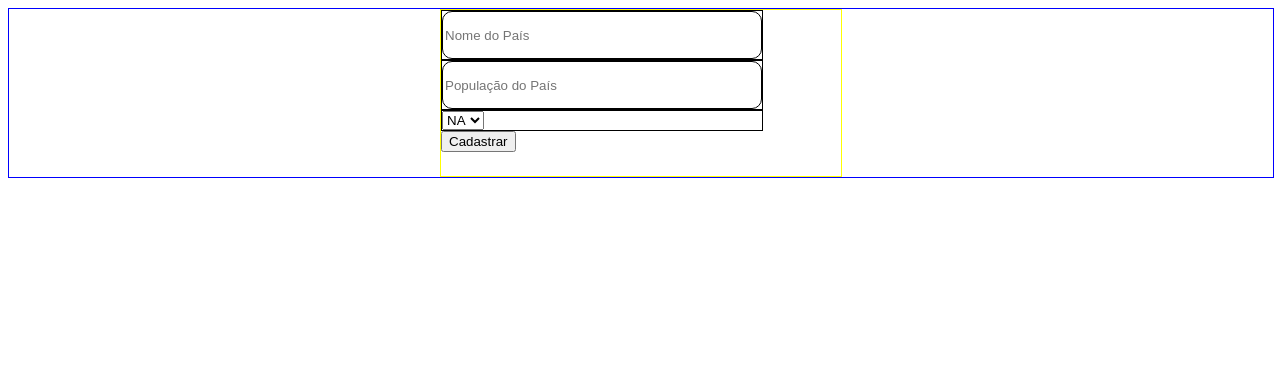
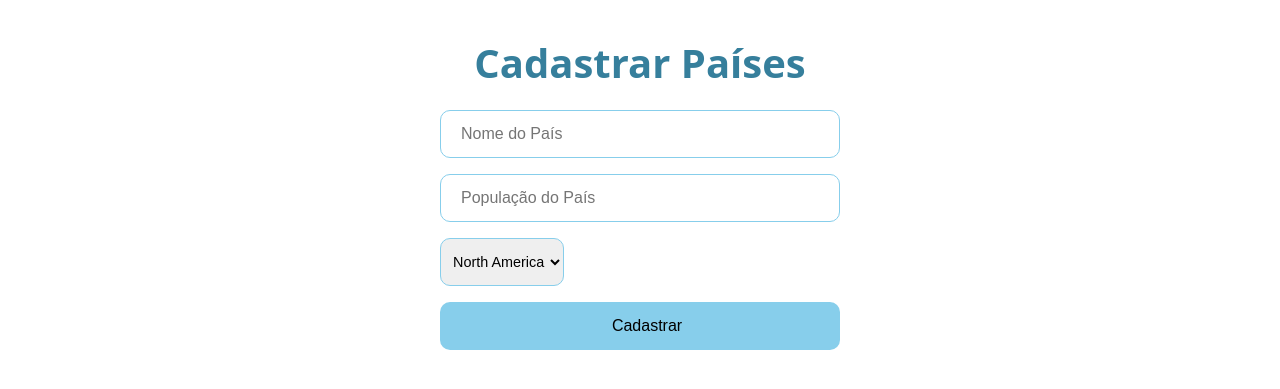
Before and after one commit to mm-fagundes/crud-mundo, a PHP site: page /pags/cadastros/cadastro-paises.php in a window 1280 px wide. Shown: the top 389 px of the page. Run offline with PHP 8.4, Linux system fonts and the light colour scheme.

Commit message:
Estilizacão do formulário
Estilizacão do formulário

```diff
--- a/web/css/style.css
+++ b/web/css/style.css
@@ -1,38 +1,75 @@
+.pg1{
+    width: 100%;
+    display: flex;
+    justify-content: center;
+}
+
 .formulario{
     font-family: system-ui, -apple-system, BlinkMacSystemFont, 'Segoe UI', Roboto, Oxygen, Ubuntu, Cantarell, 'Open Sans', 'Helvetica Neue', sans-serif;
     display: flex;
     justify-content: center;
     flex-direction: row;
     font-size: 3vh;
-    border: 1px solid yellow;
     width: 50vh;
-
 }
 
 .formulario form{
     width: 100%;
 }
 
-
 .box{
+    width: 100%;
     display: flex;
-    justify-content: space-between;
-    align-items: center;
-    width: 80%;
-    border: 1px solid black;
+    justify-content: left;
+    margin-bottom: 2vh;
 }
 
-.formulario input[type="text"], input[type="number"]{
-    border: 1px solid black;
+.box input[type="text"], input[type="number"]{
+    border: 1px solid skyblue;
     border-radius: 10px;
     height: 6vh;
     width: 100%;
+    font-size: 2vh;
+    padding-left: 20px;
+}
+
+.box input[type="number"]::-webkit-outer-spin-button, input[type="number"]::-webkit-inner-spin-button {
+    -webkit-appearance: none;
+    margin: 0;
+}
+
+.box select{
+    height: 6vh;
+    width: 31%;
+    border: 1px solid skyblue;
+    border-radius: 10px;
+    font-size: 1.8vh;
+    padding-left: 8px;
+}
+
+.box input[type="submit"]{
+    background-color: skyblue;
+    border: none;
+    border-radius: 10px;
+    height: 6vh;
+    width: 100%;
+    font-size: 2vh;
+    padding-left: 20px;
+    transition: 0.5s;
 
 }
 
-.pg1{
+.box input[type="submit"]:hover{
+    background-color: rgb(54, 127, 156);
+    transition: 0.5s;
+}
+
+.box h1 {
     width: 100%;
-    display: flex;
-    justify-content: center;
-    border: 1px solid blue;
+    height: 4vh !important;
+    font-size: 5vh;
+    text-align: center;
+    color: rgb(54, 127, 156);
+    font-family: system-ui, -apple-system, BlinkMacSystemFont, 'Segoe UI', Roboto, Oxygen, Ubuntu, Cantarell, 'Open Sans', 'Helvetica Neue', sans-serif !important;
+    font-weight: bold;
 }
--- a/web/pags/cadastros/cadastro-paises.php
+++ b/web/pags/cadastros/cadastro-paises.php
@@ -6,6 +6,9 @@
     <div class="pg1">
             <div class="formulario">
                 <form action="../processos/processo-paises.php" method="POST">
+                    <div class="box">
+                        <h1>Cadastrar Países</h1>
+                    </div>
                     <div class="box">
                         <input type="text" name="nome" id="nome" placeholder="Nome do País"   required>
                     </div>
@@ -16,16 +19,16 @@
 
                     <div class="box">
                         <select id="continente" name="continente" required>
-                        <option value="NA">NA</option>
-                        <option value="SA">SA</option>
-                        <option value="EU">EU</option>
-                        <option value="AS">AS</option>
-                        <option value="AF">AF</option>
-                        <option value="OC">OC</option>
+                            <option value="NA">North America</option>
+                            <option value="SA">South America</option>
+                            <option value="EU">Europe</option>
+                            <option value="AS">Asia</option>
+                            <option value="AF">Africa</option>
+                            <option value="OC">Oceania</option>
                         </select>
                     </div>
 
-                <input type="submit" value="Cadastrar">
+                    <div class="box"><input type="submit" value="Cadastrar"></div>
                 </form>
             </div>
     </div>
```
Lines whose indentation alone changed are shown as unchanged.
